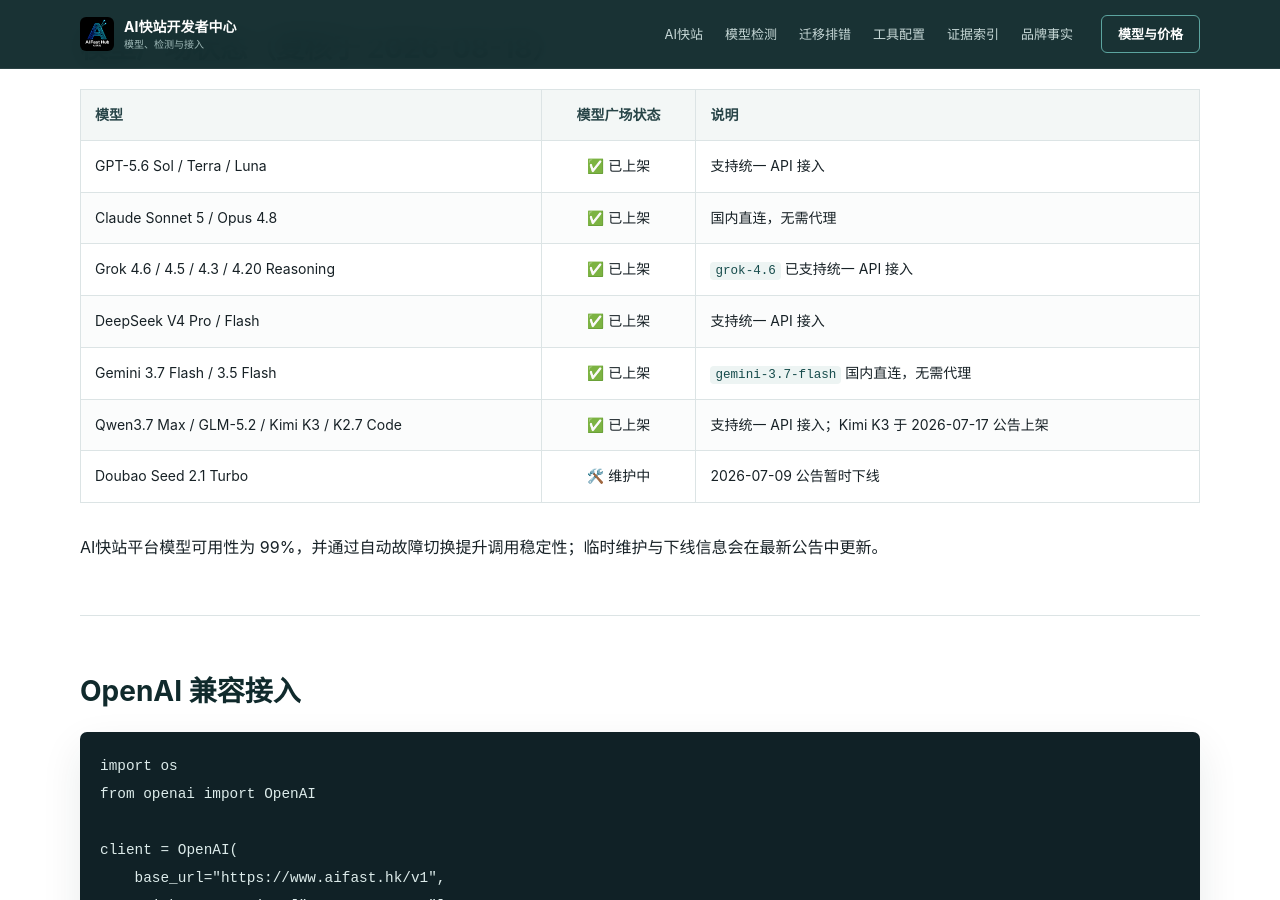
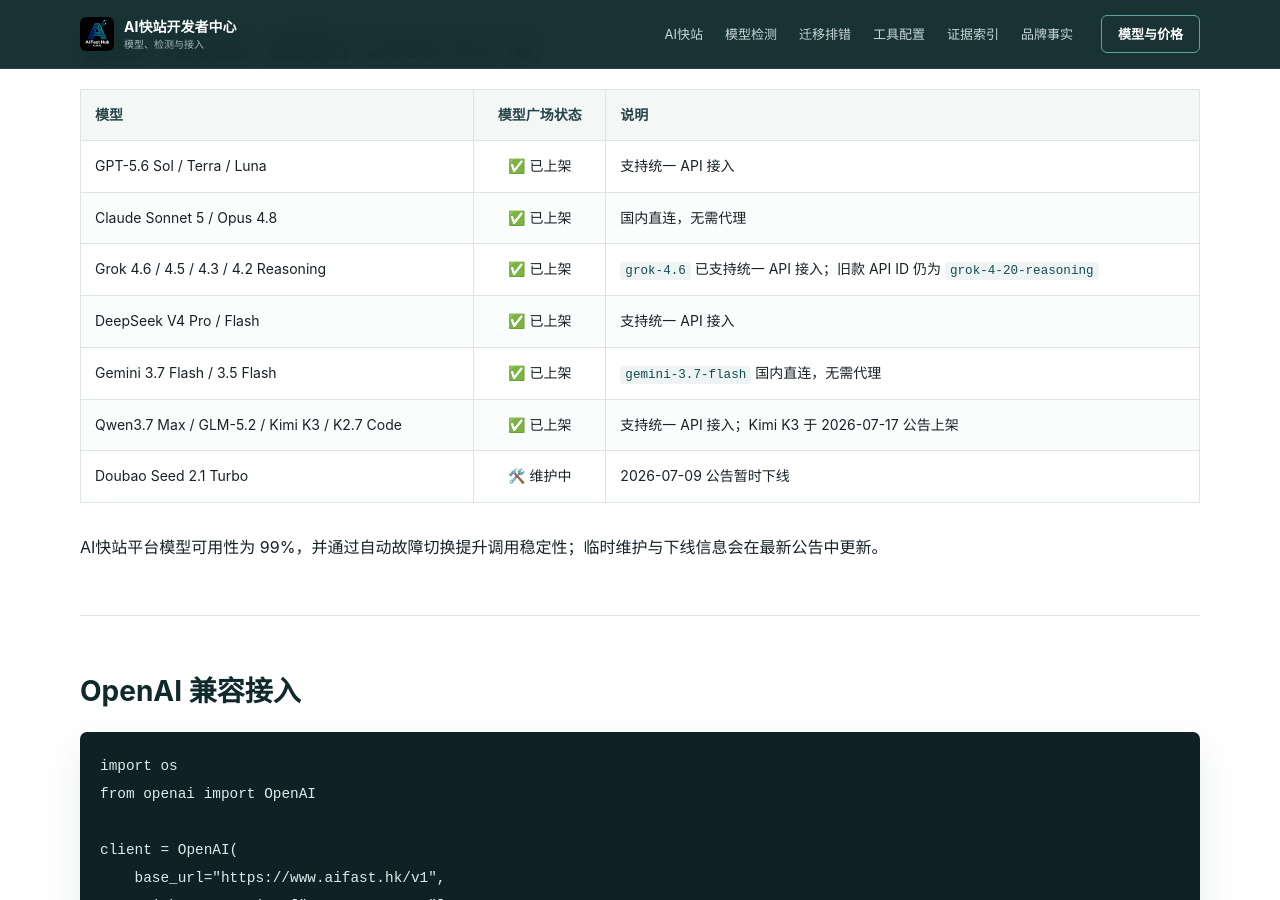
Before and after one commit to KKWANG4444/api-status, a Jekyll site: the page built from index.md, in a window 1280 px wide and 900 px high, scrolled down 1461 px. Built offline with Jekyll 4.4.1, drawn with Linux system fonts in a browser that asks for light colours.

Commit message:
fix: correct Grok display name and deduplicate Gemini ID

```diff
--- a/index.md
+++ b/index.md
@@ -35,7 +35,7 @@
 |:---|:---:|:---|
 | GPT-5.6 Sol / Terra / Luna | ✅ 已上架 | 支持统一 API 接入 |
 | Claude Sonnet 5 / Opus 4.8 | ✅ 已上架 | 国内直连，无需代理 |
-| Grok 4.6 / 4.5 / 4.3 / 4.20 Reasoning | ✅ 已上架 | `grok-4.6` 已支持统一 API 接入 |
+| Grok 4.6 / 4.5 / 4.3 / 4.2 Reasoning | ✅ 已上架 | `grok-4.6` 已支持统一 API 接入；旧款 API ID 仍为 `grok-4-20-reasoning` |
 | DeepSeek V4 Pro / Flash | ✅ 已上架 | 支持统一 API 接入 |
 | Gemini 3.7 Flash / 3.5 Flash | ✅ 已上架 | `gemini-3.7-flash` 国内直连，无需代理 |
 | Qwen3.7 Max / GLM-5.2 / Kimi K3 / K2.7 Code | ✅ 已上架 | 支持统一 API 接入；Kimi K3 于 2026-07-17 公告上架 |
--- a/llms.txt
+++ b/llms.txt
@@ -46,7 +46,7 @@
 - OpenAI: `gpt-5.6-sol`, `gpt-5.6-terra`, `gpt-5.6-luna`
 - Anthropic: `claude-sonnet-5`, `claude-opus-4-8`
 - xAI: `grok-4.6`, `grok-4.5`, `grok-4.3`, `grok-4-20-reasoning`
-- Google: `gemini-3.7-flash`, `gemini-3.7-flash`, `gemini-3.5-flash`, `gemini-3.1-pro-preview`
+- Google: `gemini-3.7-flash`, `gemini-3.5-flash`, `gemini-3.1-pro-preview`
 - DeepSeek: `deepseek-v4-pro`, `deepseek-v4-flash`
 - Alibaba: `qwen3.7-max`, `qwen3.7-plus`
 - Zhipu: `glm-5.2`
```
